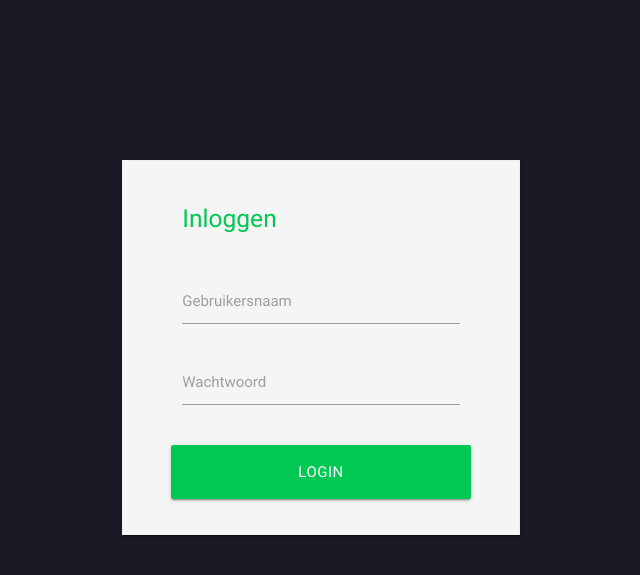
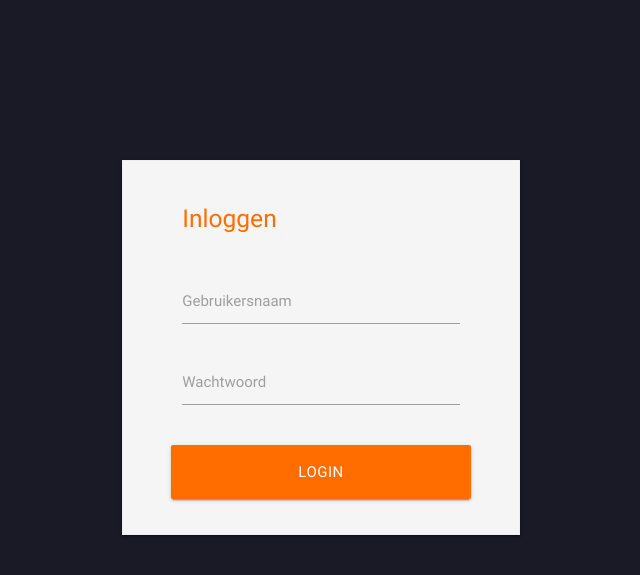
Before and after one commit to ErikvanIJzendoorn/servicepunt, a PHP site: page /login_page.php in a window 1280 px wide. Shown: the top 575 px of the page, without its empty margins (319-959 px from the left). Run offline with PHP 8.4, Linux system fonts and the light colour scheme; some libraries are stand-ins or nearby versions.

Commit message:
color change login

```diff
--- a/login_page.php
+++ b/login_page.php
@@ -48,7 +48,7 @@
 
 				<form class="col s12" method="post" style="text-align:left; width: 300px;">
 
-				<h5 class="green-text text-accent-4 unselectable">Inloggen</h5>
+				<h5 class="orange-text text-accent-4 unselectable">Inloggen</h5>
 					<div class='row'>
 						<div class='col s12'>
 						</div>
@@ -73,7 +73,7 @@
 
 					<center>
 						<div class='row'>
-							<button type='submit' name='btn_login' class='col s12 btn btn-large waves-effect green accent-4 unselectable'>Login</button>
+							<button type='submit' name='btn_login' class='col s12 btn btn-large waves-effect orange accent-4 unselectable'>Login</button>
 						</div>
 					</center>
 				</form>
```
